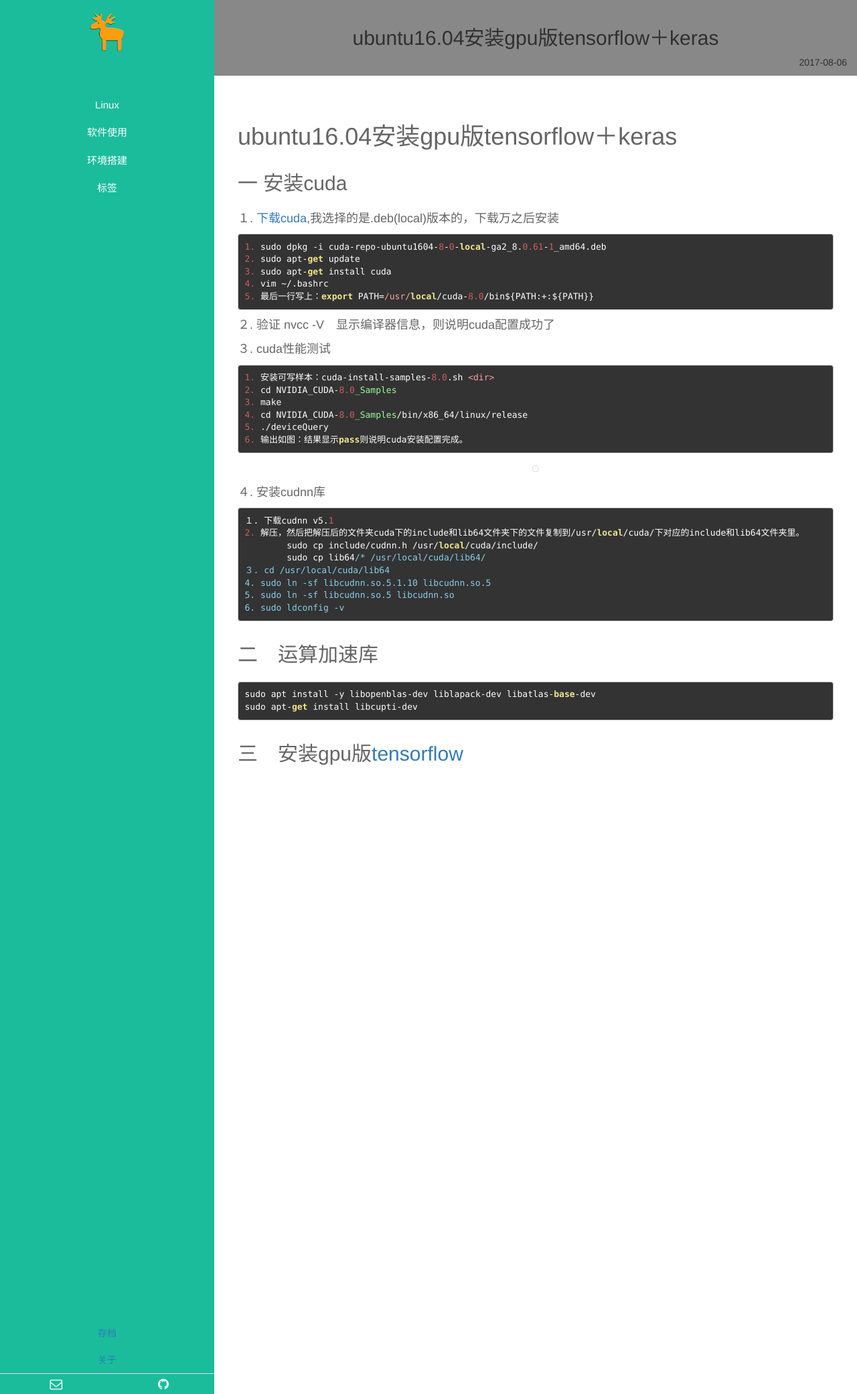
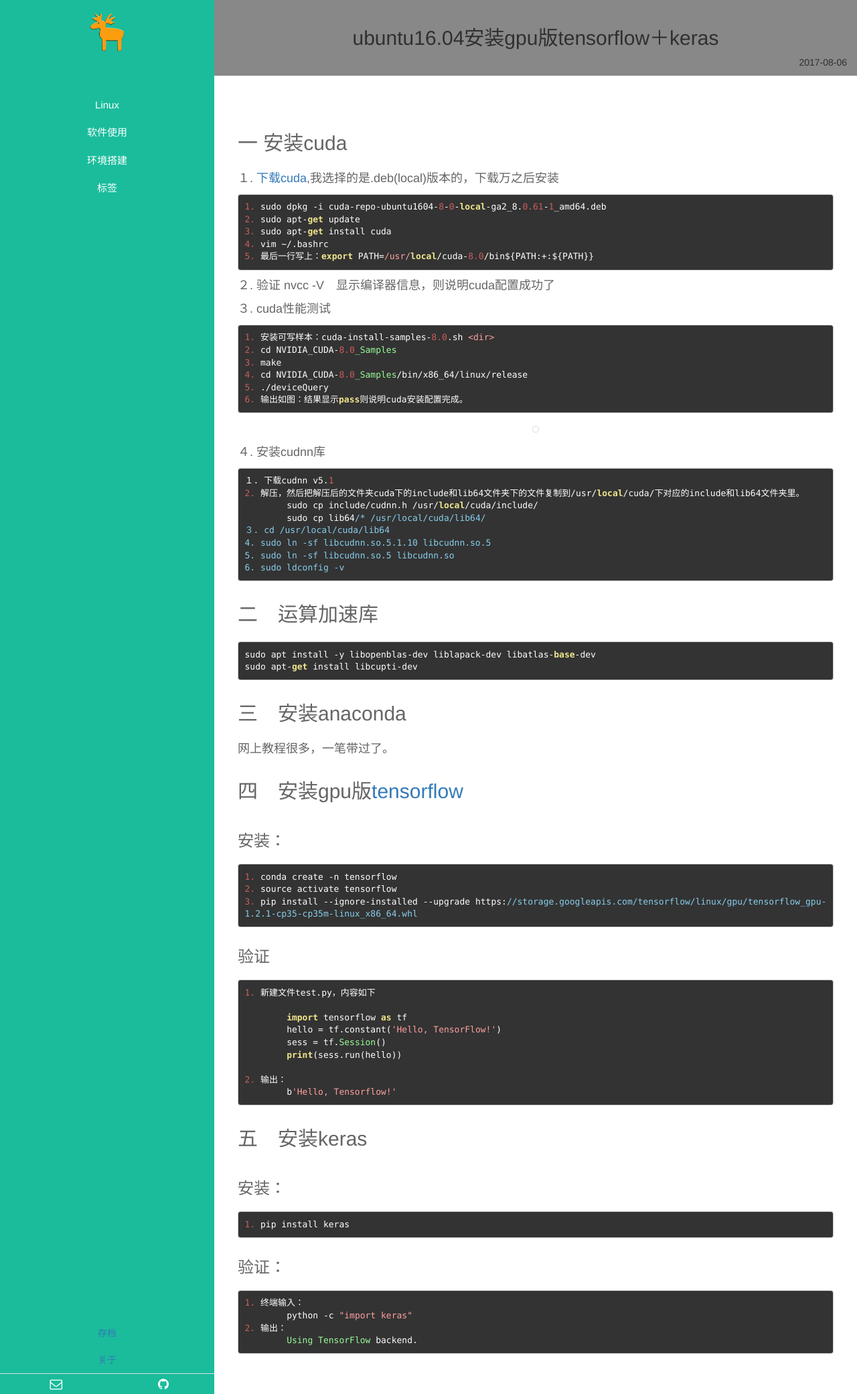
Before and after one commit to zjj421/zjj421.github.io, a Jekyll site: the page built from _posts/环境搭建/2017-08-06-ubuntu16.04安装gpu版tensorflow＋keras.md, in a window 1280 px wide. Shown: the whole page at 67% size. Built offline with Jekyll 4.4.1, drawn with Linux system fonts in a browser that asks for light colours.

Commit message:
alter something

```diff
--- a/_posts/环境搭建/2017-08-06-ubuntu16.04安装gpu版tensorflow＋keras.md
+++ b/_posts/环境搭建/2017-08-06-ubuntu16.04安装gpu版tensorflow＋keras.md
@@ -6,8 +6,6 @@
 keywords:
 description:
 ---
-
-# ubuntu16.04安装gpu版tensorflow＋keras
 
 ## 一 安装cuda
 
@@ -48,9 +46,41 @@
 	sudo apt install -y libopenblas-dev liblapack-dev libatlas-base-dev
 	sudo apt-get install libcupti-dev
 
-## 三　安装gpu版[tensorflow][]
+## 三　安装anaconda
+网上教程很多，一笔带过了。
 
+## 四　安装gpu版[tensorflow][]
 
+### 安装：
+
+	1. conda create -n tensorflow
+	2. source activate tensorflow
+	3. pip install --ignore-installed --upgrade https://storage.googleapis.com/tensorflow/linux/gpu/tensorflow_gpu-1.2.1-cp35-cp35m-linux_x86_64.whl
+
+### 验证
+
+	1. 新建文件test.py，内容如下
+
+		import tensorflow as tf
+		hello = tf.constant('Hello, TensorFlow!')
+		sess = tf.Session()
+		print(sess.run(hello))
+
+	2. 输出：
+		b'Hello, Tensorflow!'
+
+## 五　安装keras
+
+### 安装：
+
+	1. pip install keras
+
+### 验证：
+
+	1. 终端输入：
+		python -c "import keras"
+	2. 输出：
+		Using TensorFlow backend.
 
 
 
```
Also changed, not shown: _posts/Linux/2017-08-04-Ubuntu16.04安装node.js.md (+0 -1 lines), _posts/Linux/2017-08-06-Basic_knowledge_of_Linux.md (+29 -4 lines), _posts/待整理/2017-08-06-待整理笔记.md (+1 -1 lines), _posts/软件使用/2017-08-05-Atom安装Package.md (+0 -1 lines).
